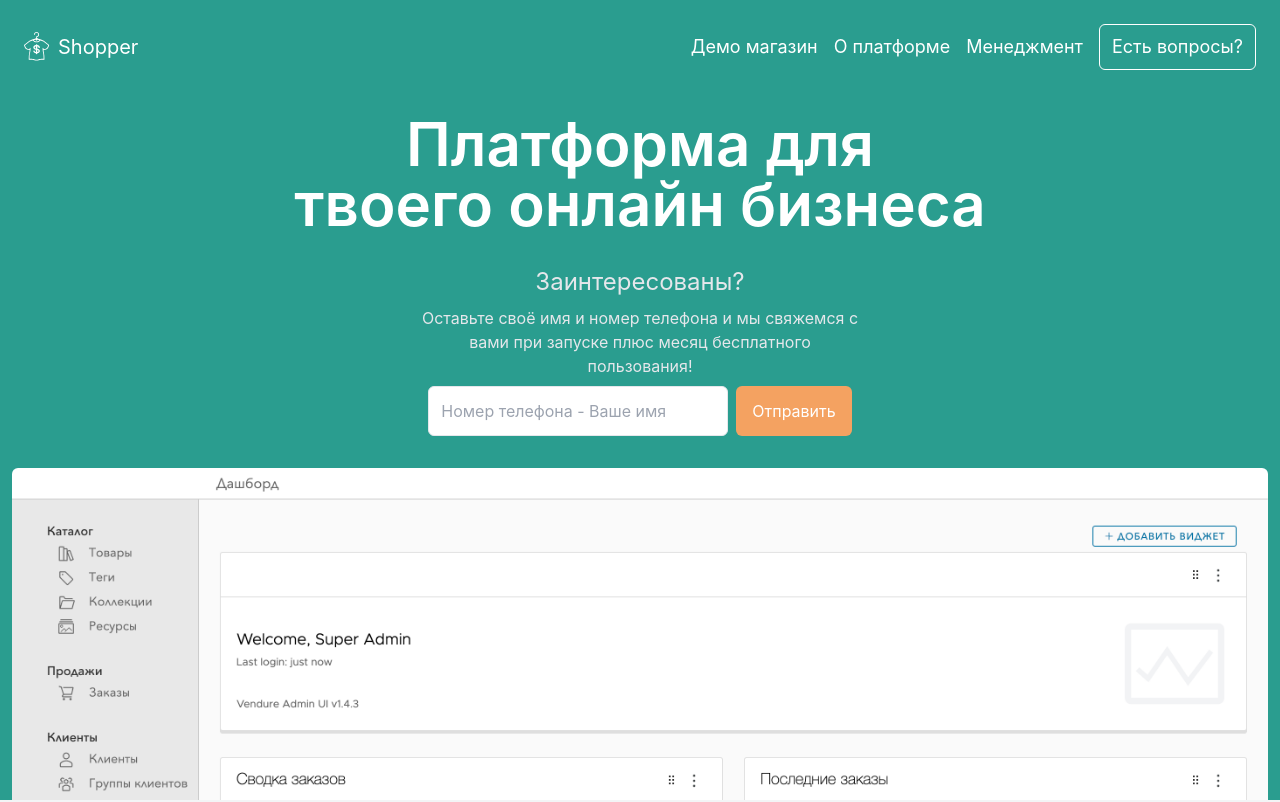
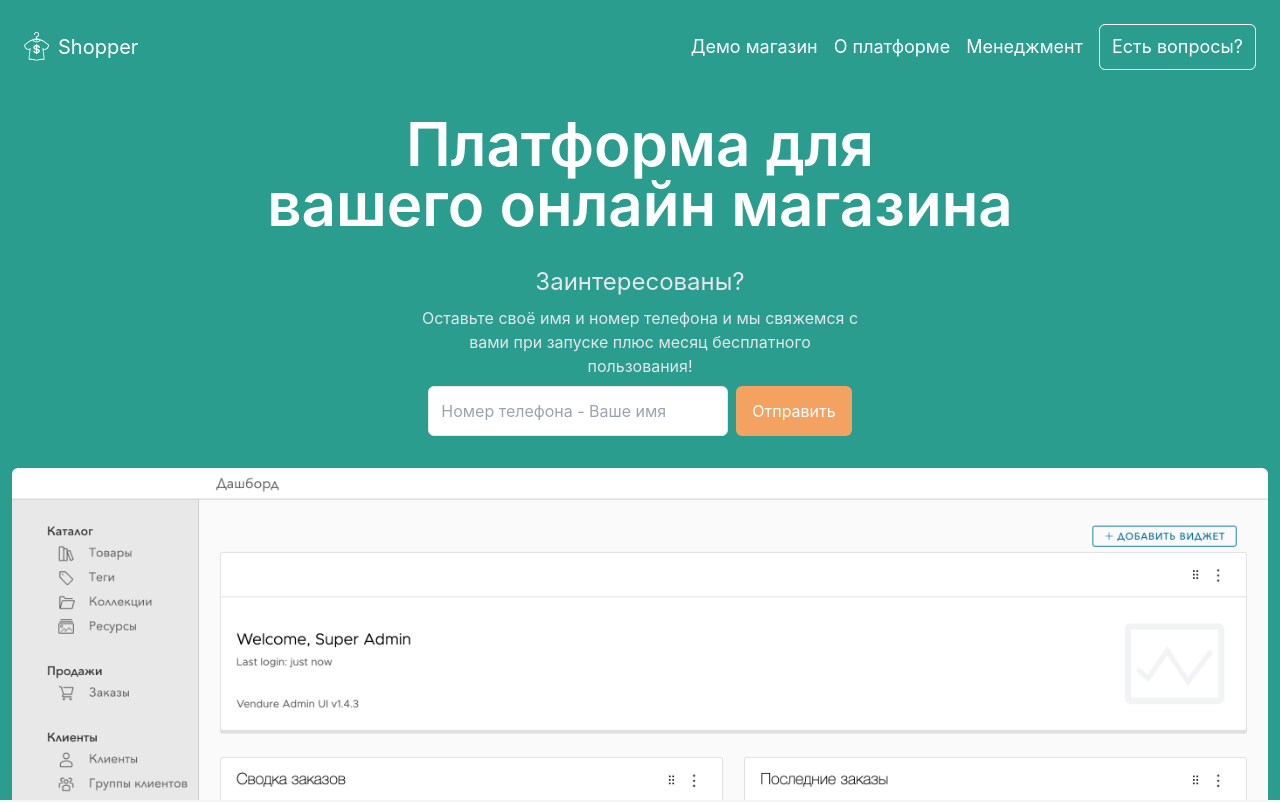
Before and after one commit to rem4ik4ever/shopper-public, a Next.js app: page / in a window 1280 px wide. Shown: the top 802 px of the page. Built offline with nearby package versions, Linux system fonts and the light colour scheme.

Commit message:
fix: hero text
Signed-off-by: Rem Kim <kim.rmi.93@gmail.com>

```diff
--- a/src/public/Hero.tsx
+++ b/src/public/Hero.tsx
@@ -69,7 +69,7 @@ export const Hero = ({ onNav }: HeroProps) => {
         <div className="mt-8 mb-8 text-center">
           <h1 className="text-3xl sm:text-6xl font-semibold">Платформа для</h1>
           <h1 className="text-3xl sm:text-6xl font-semibold">
-            твоего онлайн бизнеса
+            вашего онлайн магазина
           </h1>
           {showConfirmation ? (
             <div className="p-3 my-6">
```
